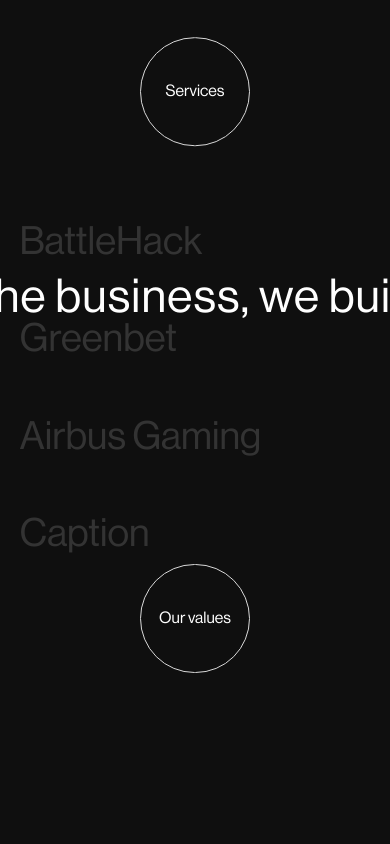
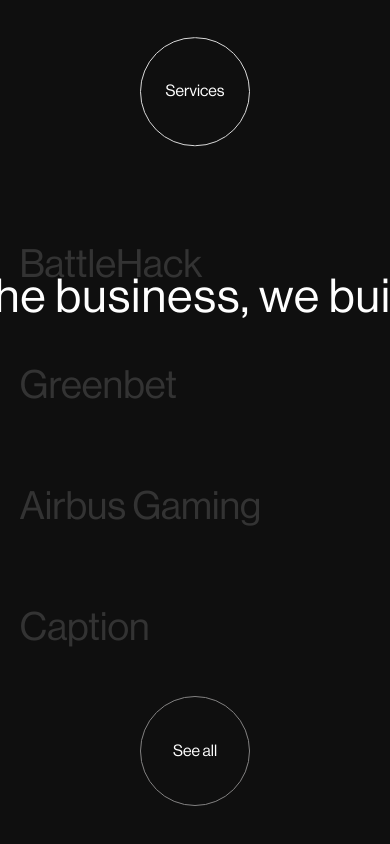
Before and after one commit to poojahooda22/makepill-redesign, a Next.js app: page / in a window 390 px wide. Shown: the part 2329-3173 px from the top of the page. Built offline with nearby package versions, Linux system fonts and the light colour scheme.

Commit message:
updated index

```diff
--- a/src/components/projects/Index.jsx
+++ b/src/components/projects/Index.jsx
@@ -143,12 +143,12 @@
     <div
         data-scroll
         data-scroll-section
-        className='projectSec w-full relative mb-[8vw]'
+        className='projectSec w-full relative sm:mb-[8vw] mb-[20vw]'
     >
         <div className='' >
                 {data.map((item, index) => {
                    return (
-                    <div key={index} className='w-full flex flex-col items-center justify-center '>
+                    <div key={index} className='w-full sm:flex sm:flex-col items-center justify-center '>
                         <div  className={`projectVideoDiv ${style.projectVideoDiv} absolute top-0 left-0 w-full h-[120vh] `}>
                             <video  className={`w-full h-full object-cover relative`}
                              autoPlay
@@ -156,7 +156,7 @@
                              data-id={item.index}
                             loop muted src={item.videoLink}></video>
                         </div>
-                        <div className={`projectheadDiv w-full sm:w-2/3 sm:flex items-center justify-between z-[10] sm:pt-[3vw] pt-[10vw] px-[5vw] `}>
+                        <div className={`projectheadDiv w-full sm:w-2/3 sm:flex items-center justify-between z-[10] sm:pt-[3vw] pt-[16vw] px-[5vw] `}>
                             <div
                                  data-cursor-text="Explore"
                                 onMouseEnter={() => setActive(item.id)}
@@ -183,9 +183,9 @@
                     </div>
                    )
                 })}
-                <div className='flex items-center justify-center sm:hidden '>
-                        <div className='serviceBtn w-[28vw] h-[28vw] sm:w-[8vw] sm:h-[8vw] rounded-full border-[.8px] border-[#d9d9d9] flex items-center justify-center'>
-                            <h3 className='sm:text-[.9vw]'>Our values</h3>
+                <div className='flex items-center justify-center sm:hidden my-[10vw] pb-[20vw] '>
+                        <div className='serviceBtn w-[28vw] h-[28vw] sm:w-[8vw] sm:h-[8vw] rounded-full border-[.8px] border-[#838282] flex items-center justify-center'>
+                            <h3 className='sm:text-[.9vw]'>See all</h3>
                         </div>
                     </div>
         </div>
```
